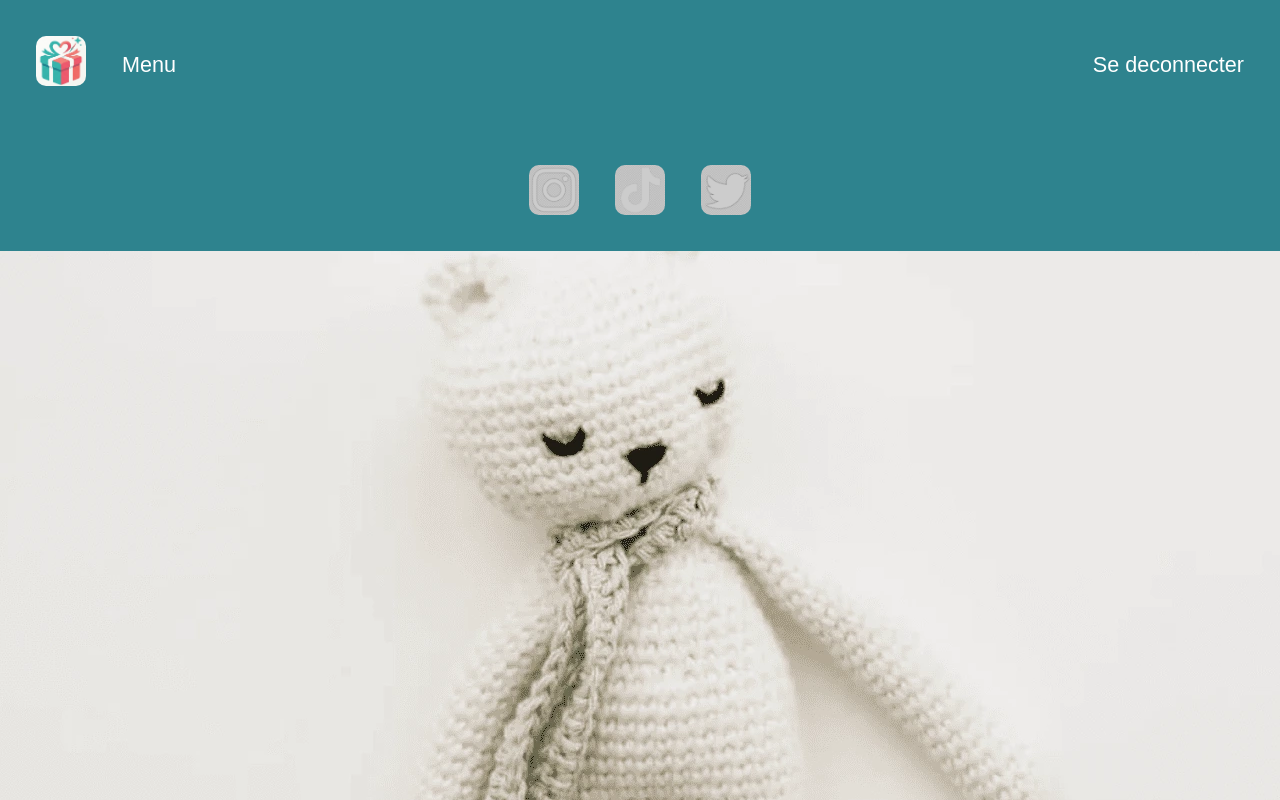
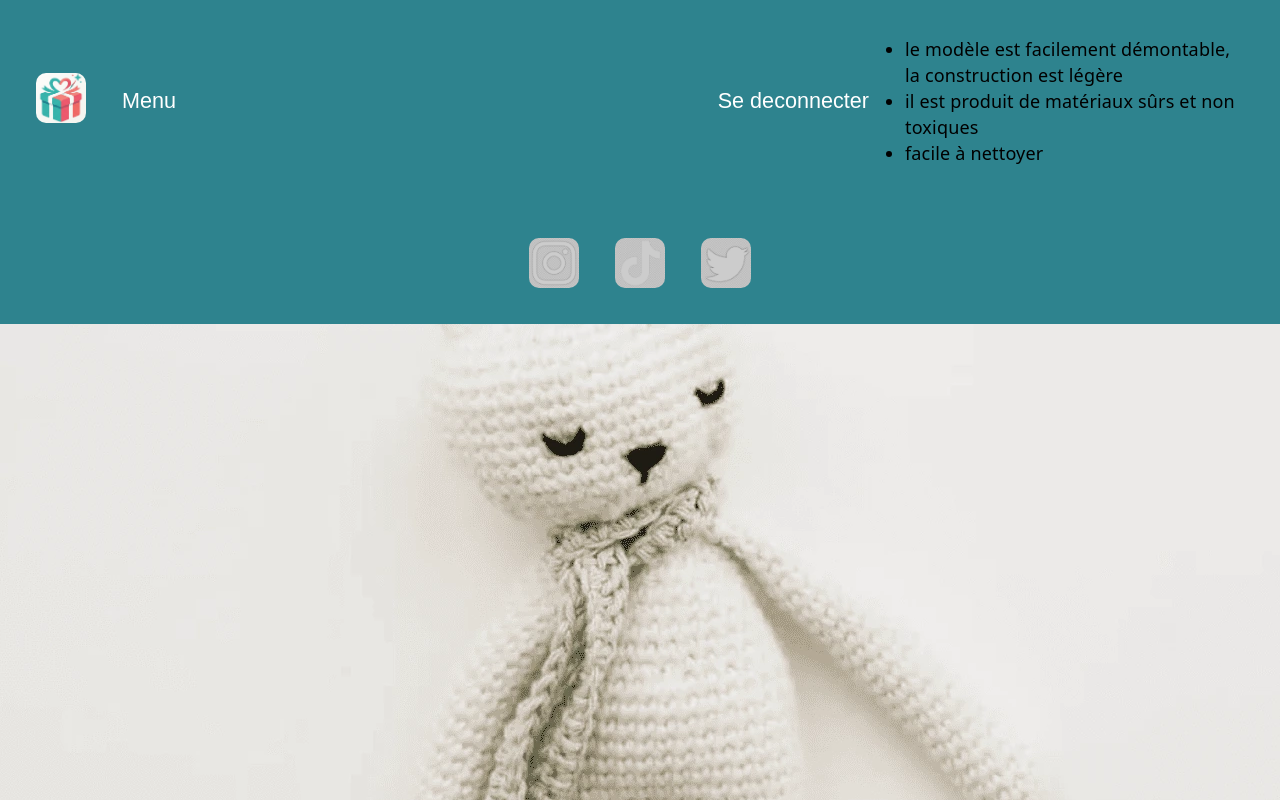
Before and after one commit to Simplon-Niort-2026/wishmegift-frontend-thunderblasters, a React (Vite) app: page / in a window 1280 px wide. Built offline with nearby package versions, Linux system fonts and the light colour scheme; a web font is replaced by a local one.

Commit message:
add components: type, list and giftlist

```diff
--- a/src/components/SocialMedia/Instagram.tsx
+++ b/src/components/SocialMedia/Instagram.tsx
@@ -1,5 +1,4 @@
 import Image from "../images/Image";
-
 
 
 export default function Instagram(){
--- a/src/components/SocialMedia/SocialMedia.tsx
+++ b/src/components/SocialMedia/SocialMedia.tsx
@@ -1,4 +1,3 @@
-import Image from "../images/Image";
 import Instagram from "./Instagram";
 import Tiktok from "./Tiktok";
 import Twitter from "./Twitter";
--- a/src/components/buttons/BurgerMenu.tsx
+++ b/src/components/buttons/BurgerMenu.tsx
@@ -1,6 +1,6 @@
 import Button from "./Button"
 import { IoMenu } from "react-icons/io5"
-import './burgerMenu.css';
+import './burgerMenu.css'
 
 export default function BurgerMenu() {
     const displayMenu = () => {
--- a/src/components/header/Header.tsx
+++ b/src/components/header/Header.tsx
@@ -2,6 +2,7 @@ import './header.css';
 import Logo from '../logo/Logo';
 import Nav from '../nav/Nav';
 import BurgerMenu from '../buttons/BurgerMenu';
+import GiftList from '../lists/GiftList';
 
 export default function() {
 
@@ -10,6 +11,7 @@ export default function() {
             <Logo />
             <BurgerMenu />
             <Nav />
+            <GiftList />
         </header>
     )
 }
--- /dev/null
+++ b/src/components/lists/GiftList.tsx
@@ -0,0 +1,14 @@
+import List from "./List";
+
+const descriptionList = [
+    "le modèle est facilement démontable, la construction est légère",
+    "il est produit de matériaux sûrs et non toxiques",
+    "facile à nettoyer"
+]
+
+
+export default function GiftList() {
+    return (
+        <List array={descriptionList} />
+    )
+}
--- /dev/null
+++ b/src/components/lists/List.tsx
@@ -0,0 +1,22 @@
+import type { ImageType } from "../../types/type";
+import Image from "../images/Image";
+
+type Props = {
+    array: string[] | ImageType[];
+
+}
+
+
+export default function List({ array }: Props) {
+
+    const listItems = array.map(element => {
+        return typeof element === "string"?
+        <li>{element}</li>
+        : <li><Image src={element.src} alt={element.alt}/></li>
+    })
+
+    return (
+        <ul>{listItems}</ul>
+    )
+
+}
--- /dev/null
+++ b/src/types/type.ts
@@ -0,0 +1,4 @@
+export type ImageType = {
+    src: string;
+    alt: string;
+}
```
Also changed, not shown: src/components/images/Image.tsx (+3 -5 lines).
